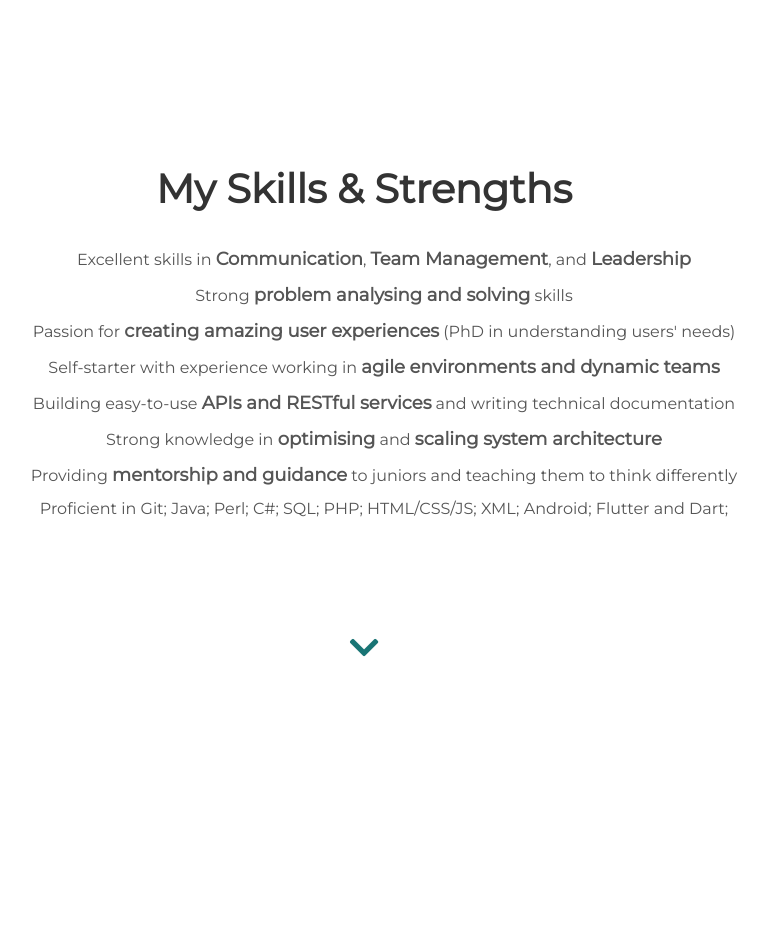
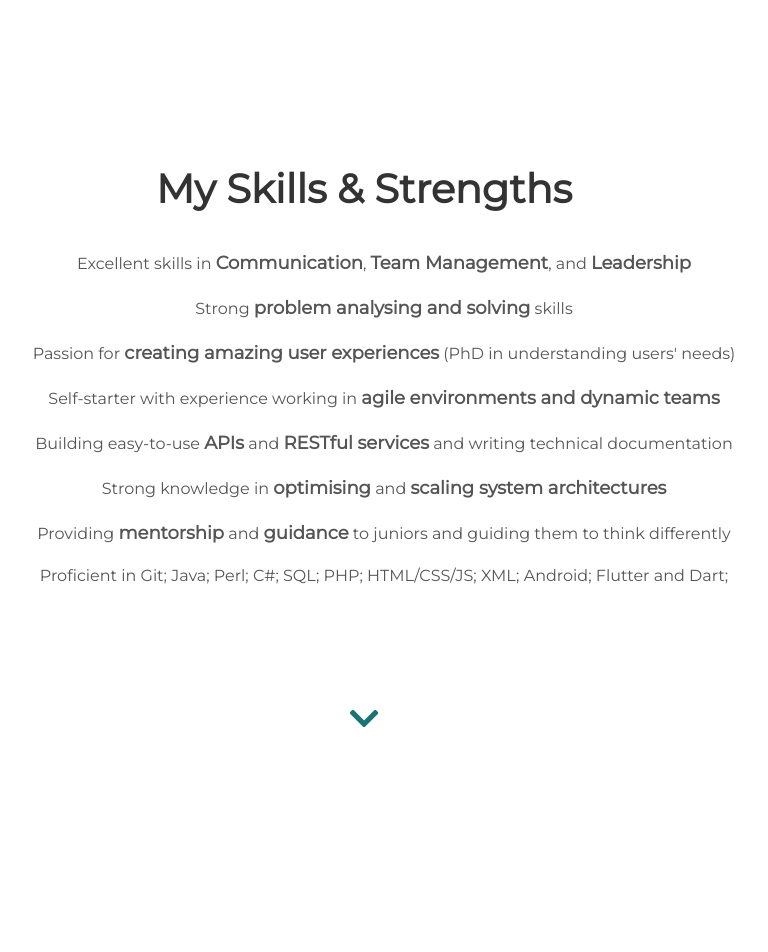
Before and after one commit to mingkichong/mingkichong.github.io, a Jekyll site: the page built from index.html, in a window 1280 px wide. Shown: the part 4120-5072 px from the top of the page, without its empty margins (276-1044 px from the left). Built offline with Jekyll 4.4.1, drawn with Linux system fonts in a browser that asks for light colours.

Commit message:
update skills section

```diff
--- a/_includes/skills.html
+++ b/_includes/skills.html
@@ -16,13 +16,13 @@
       Self-starter with experience working in <span class="skills_strong">agile environments and dynamic teams</span>
     </li>
     <li>
-      Building easy-to-use <span class="skills_strong">APIs and RESTful services</span> and writing technical documentation
+      Building easy-to-use <span class="skills_strong">APIs</span> and <span class="skills_strong">RESTful services</span> and writing technical documentation
     </li>
     <li>
-      Strong knowledge in <span class="skills_strong">optimising</span> and <span class="skills_strong">scaling system architecture</span>
+      Strong knowledge in <span class="skills_strong">optimising</span> and <span class="skills_strong">scaling system architectures</span>
     </li>
     <li>
-      Providing <span class="skills_strong">mentorship and guidance</span> to juniors and teaching them to think differently
+      Providing <span class="skills_strong">mentorship</span> and <span class="skills_strong">guidance</span> to juniors and guiding them to think differently
     </li>
     <li>
       Proficient in Git; Java; Perl; C#; SQL; PHP; HTML/CSS/JS; XML; Android; Flutter and Dart;
--- a/assets/css/skills.css
+++ b/assets/css/skills.css
@@ -5,7 +5,7 @@
 .skills_list {
   font-size: 16px;
   text-align: center;
-  line-height: 2;
+  line-height: 2.5;
   display: block;
   margin-left: auto;
   margin-right: auto;
```
